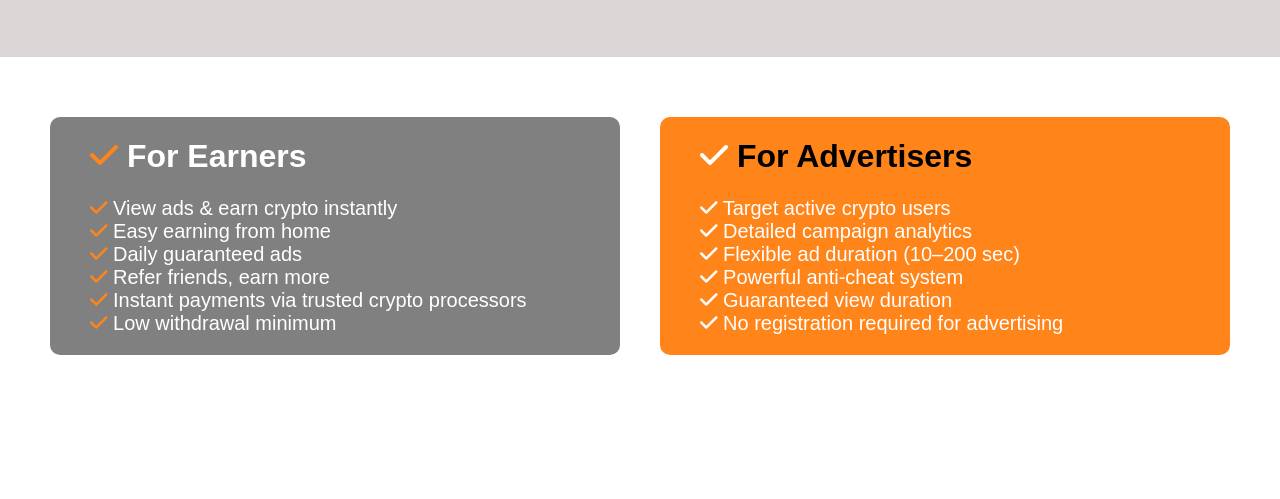
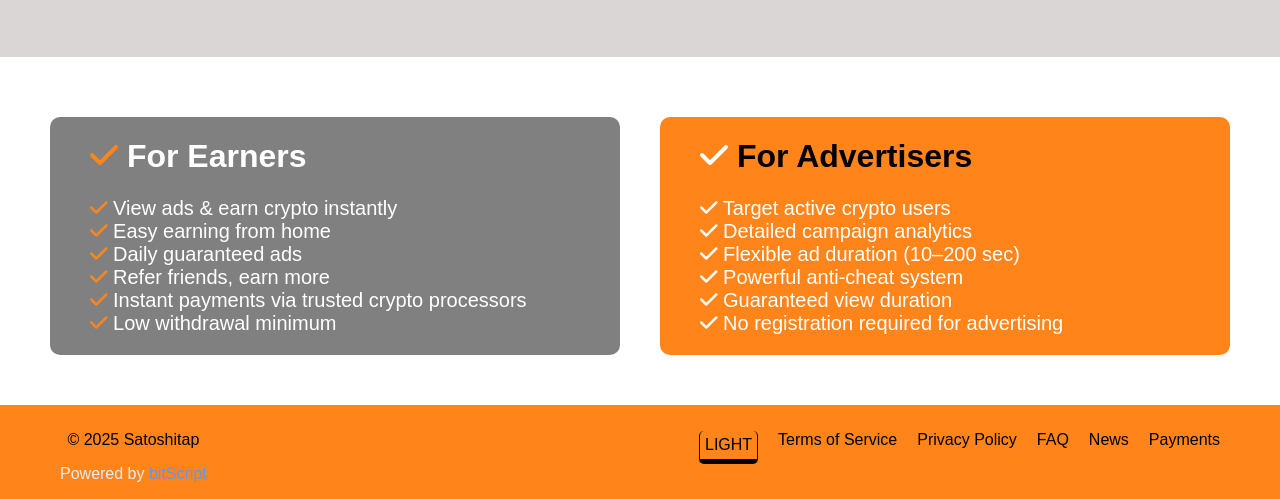
Before and after one commit to islamSorifulhero/satoshi, a plain HTML site: page index.html in a window 1280 px wide. Shown: the part 677-1176 px from the top of the page. Before the commit the page ends 1082 px from the top, so only its background shows below. Drawn offline with Linux system fonts and the light colour scheme.

Commit message:
my 5th commit

```diff
--- a/index.html
+++ b/index.html
@@ -78,5 +78,21 @@
       </ul>
     </div>
   </div>
+  <footer>
+    <div>
+      <p>© 2025 Satoshitap</p>
+      <p style="color: rgb(227, 238, 241);">Powered by <a href="#">bitScript</a> </p>
+    </div>
+    <div>
+      <ul>
+        <li class="tab"><a href="#">LIGHT</a></li>
+        <li><a href="#">Terms of Service</a></li>
+        <li><a href="#">Privacy Policy</a></li>
+        <li><a href="#">FAQ</a></li>
+        <li><a href="#">News</a></li>
+        <li><a href="#">Payments</a></li>
+      </ul>
+    </div>
+  </footer>
 </body>
 </html>
--- a/style.css
+++ b/style.css
@@ -140,3 +140,36 @@ div{
 .document .Advertisers h1 i{
     color: white;
 }
+footer{
+    display: flex;
+    justify-content: space-between;
+    background-color: #ff851b;
+}
+footer ul{
+    display: flex;
+    text-decoration: none;
+    list-style: none;
+    gap: 20px;
+    margin-right: 60px;
+}
+footer ul li a{
+    text-decoration: none;
+    color: black;
+}
+footer div p{
+    margin-left: 60px;
+}
+footer div p a{
+    text-decoration: none;
+    color: cornflowerblue;
+}
+footer div ul .tab{
+    border: 1px solid;
+    border-top: none;
+    border-bottom: 5px solid black;
+    padding: 5px;
+    border-radius: 5px;
+}
+footer div ul .tab:hover{
+    border: none;
+}
```
